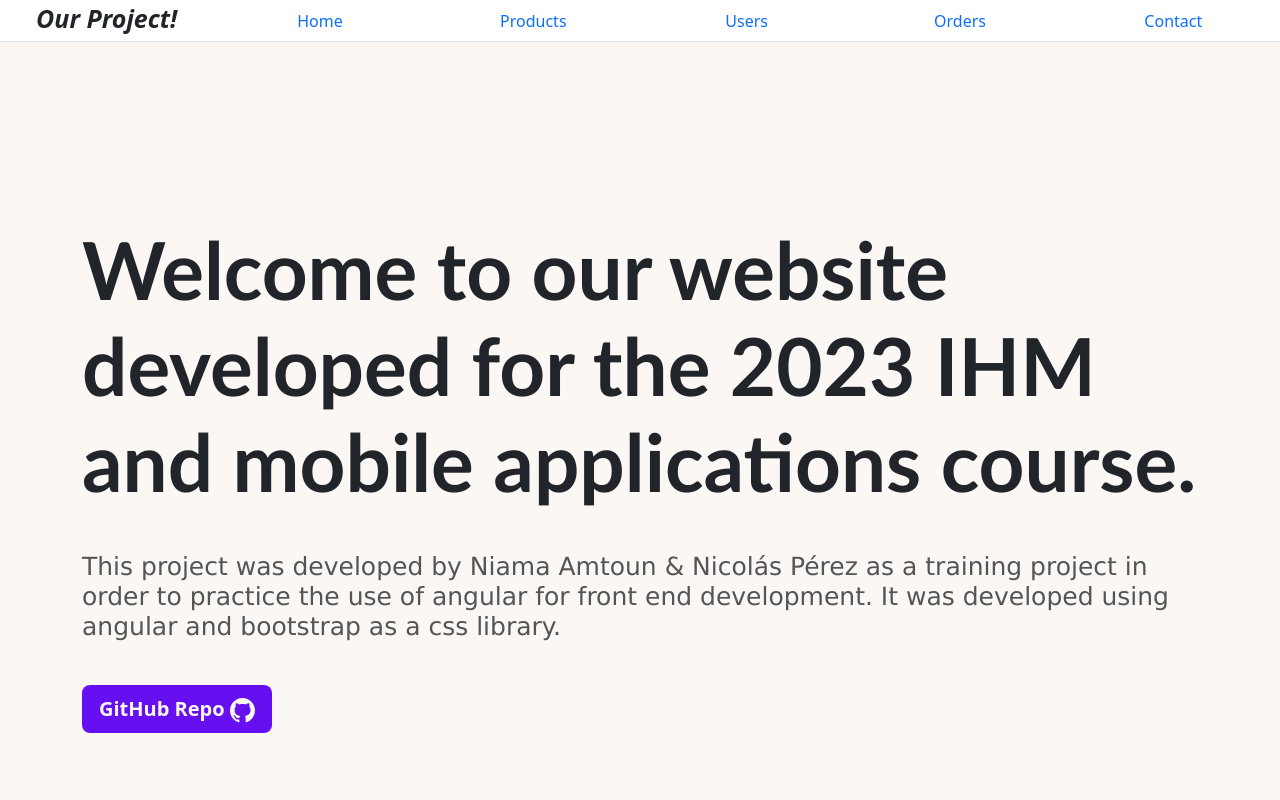
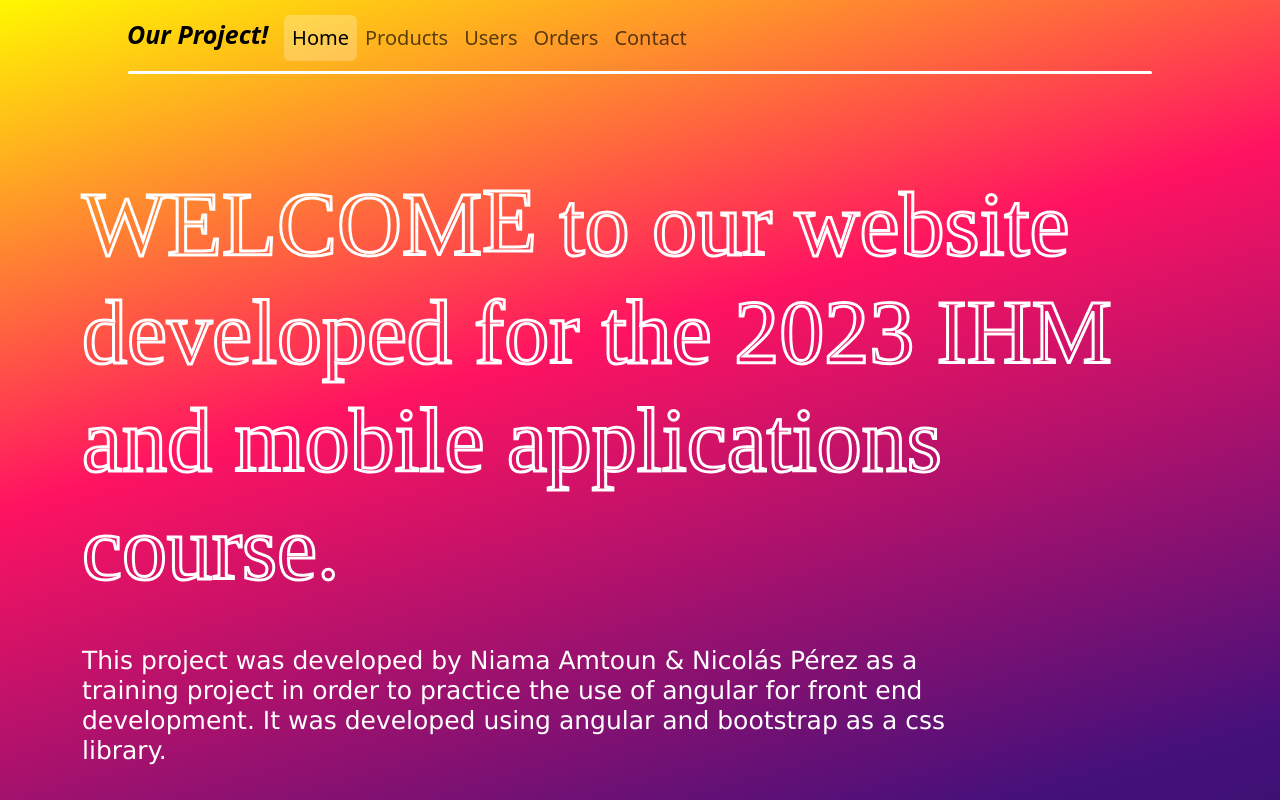
Before and after one commit to npbpm/IHMProject, an Angular app: page / in a window 1280 px wide. Shown: the top 800 px of the page. Built offline with nearby package versions, Linux system fonts and the light colour scheme.

Commit message:
CSS Changes, mainly home component and app component

```diff
--- a/src/app/app.component.css
+++ b/src/app/app.component.css
@@ -6,7 +6,8 @@
 
 nav{
     margin-bottom: 35px;
-    background-color: white;
+    padding: 10px 45px;
+    text-align: center;
 }
 
 footer a{
@@ -18,3 +19,46 @@ footer a:hover{
     color: rgb(184, 184, 184);
     transition: all 0.3s ease-in-out;
 }
+
+@keyframes slideIn {
+    from {
+      max-height: 0;
+    }
+    to {
+      max-height: 500px; /* Adjust the max height based on your content */
+    }
+  }
+
+  @keyframes slideOut {
+    from {
+      max-height: 500px; /* Adjust the max height based on your content */
+    }
+    to {
+      max-height: 0;
+    }
+  }
+
+.show{
+    animation: slideIn 0.5s ease-in-out forwards;
+    transition: all 0.5s ease-in-out;
+}
+
+.notShow{
+    animation: slideOut 0.5s ease-in-out forwards;
+    transition: all 0.5s ease-in-out;
+}
+
+.whiteLine{
+    background-color: white;
+    margin-left: auto;
+    margin-right: auto;
+    width: 80%;
+    height: 3px;
+    border-radius: 35px;
+    position: relative;
+    top: -40px
+}
+
+.nav-link.active{
+    background-color: rgba(255, 255, 255, 0.244);
+}
--- a/src/app/app.component.html
+++ b/src/app/app.component.html
@@ -1,28 +1,53 @@
-<nav>
-  <ul ngbNav #nav="ngbNav" class="nav-tabs nav-pills nav-justified">
-    <li class="projectTitle" ngbNavItem>Our Project!</li>
-    <li ngbNavItem>
-      <a ngbNavLink routerLink="">Home</a>
+<nav
+  class="container navbar nav-pills navbar-expand-lg navbar-light bg-transparent"
+>
+  <div class="container-fluid">
+    <h1 class="projectTitle nav-item active navbar-brand">Our Project!</h1>
+    <!-- Toggle button -->
+    <button
+      class="navbar-toggler"
+      type="button"
+      (click)="toggleNavbar()"
+      aria-label="Toggle navigation"
+    >
+      <span class="navbar-toggler-icon"></span>
+    </button>
+    <!-- Toggle button -->
+    <div
+      class="collapse navbar-collapse navbar-transition"
+      [ngClass]="isNavbarOpen ? 'show' : 'notShow'"
+    >
+      <ul
+        ngbNav
+        #nav="ngbNav"
+        class="navbar-nav mr-auto nav-justified navbar-brand"
+      >
+        <li ngbNavItem class="nav-item">
+          <a ngbNavLink routerLink="" aria-current="page" class="nav-link"
+            >Home</a
+          >
         </li>
-    <li ngbNavItem>
-      <a ngbNavLink routerLink="/products">Products</a>
+        <li ngbNavItem class="nav-item">
+          <a ngbNavLink routerLink="/products" class="nav-link">Products</a>
         </li>
-    <li ngbNavItem>
-      <button ngbNavLink routerLink="/users">Users</button>
+        <li ngbNavItem class="nav-item">
+          <a ngbNavLink routerLink="/users" class="nav-link">Users</a>
         </li>
-    <li ngbNavItem>
-      <button ngbNavLink routerLink="/orders">Orders</button>
+        <li ngbNavItem class="nav-item">
+          <a ngbNavLink routerLink="/orders" class="nav-link">Orders</a>
         </li>
-    <li ngbNavItem>
-      <button ngbNavLink routerLink="/contact">Contact</button>
+        <li ngbNavItem class="nav-item">
+          <a ngbNavLink routerLink="/contact" class="nav-link"> Contact </a>
         </li>
       </ul>
-  <div [ngbNavOutlet]="nav"></div>
+    </div>
+  </div>
 </nav>
+<div class="whiteLine"></div>
 
 <router-outlet></router-outlet>
 
-<footer class="text-center text-white bg-dark bg-gradient">
+<footer class="text-center text-white bg-transparent">
   <div class="container">
     <section class="mt-5">
       <div class="row text-center d-flex justify-content-center pt-5">
--- a/src/app/app.component.ts
+++ b/src/app/app.component.ts
@@ -5,4 +5,10 @@ import { Component } from '@angular/core';
   templateUrl: './app.component.html',
   styleUrls: ['./app.component.css'],
 })
-export class AppComponent {}
+export class AppComponent {
+  isNavbarOpen: boolean = false;
+
+  toggleNavbar() {
+    this.isNavbarOpen = !this.isNavbarOpen;
+  }
+}
--- a/src/app/home/home.component.css
+++ b/src/app/home/home.component.css
@@ -1,14 +1,20 @@
+@import url('https://fonts.googleapis.com/css2?family=Pixelify+Sans:wght@600&display=swap');
+
 .welcomeTxt{
-    font-size: 80px;
-    font-weight: 900;
-    font-family:'Gill Sans', 'Gill Sans MT', Calibri, 'Trebuchet MS', sans-serif;
+    font-size: 90px;
+    font-family: 'Alfa Slab One', cursive;
+    color: rgba(0, 0, 0, 0);
+    width: 100%;
+    -webkit-text-stroke-width: 3px;
+  -webkit-text-stroke-color: rgb(255, 255, 255);
 }
 
 .descriptionTxt{
     font-size: 25px;
     font-weight: 500;
     font-family: Verdana, Geneva, Tahoma, sans-serif;
-    color: rgb(85, 85, 85);
+    color: white;
+    width: 80%;
 }
 
 .container{
@@ -33,6 +39,28 @@
 }
 
 .author:hover{
-    color:rgb(59, 59, 59);
-    transition: all 0.3 ease-in-out;
+    color:rgba(255, 255, 255, 0.377);
+    transition: all 0.3s ease-in-out;
 }
+
+.waviy {
+    -webkit-box-reflect: below -20px linear-gradient(transparent, rgba(0,0,0,.2));
+    font-size: 60px;
+  }
+  .waviy span {
+    font-family: 'Alfa Slab One', cursive;
+    position: relative;
+    display: inline-block;
+    text-transform: uppercase;
+    animation: waviy 1s infinite;
+    animation-delay: calc(.1s * var(--i));
+
+  }
+  @keyframes waviy {
+    0%,40%,100% {
+      transform: translateY(0)
+    }
+    20% {
+      transform: translateY(-20px)
+    }
+  }
--- a/src/app/home/home.component.html
+++ b/src/app/home/home.component.html
@@ -1,7 +1,13 @@
-<div class="container-xxl container">
-  <h1 class="welcomeTxt">
-    Welcome to our website developed for the 2023 IHM and mobile applications
-    course.
+<div class="container-xxl container waviy">
+  <h1 class="welcomeTxt text_shadows">
+    <span style="--i: 1">W</span>
+    <span style="--i: 2">e</span>
+    <span style="--i: 3">l</span>
+    <span style="--i: 4">c</span>
+    <span style="--i: 5">o</span>
+    <span style="--i: 6">m</span>
+    <span style="--i: 7">e</span>
+    to our website developed for the 2023 IHM and mobile applications course.
   </h1>
   <h2 class="descriptionTxt">
     This project was developed by
--- a/src/app/products/products.component.css
+++ b/src/app/products/products.component.css
@@ -17,3 +17,34 @@
 .table td {
   vertical-align: middle; /* Center-align content vertically within table cells */
 }
+
+
+
+.animate-charcter
+{
+   text-transform: uppercase;
+  background-image: linear-gradient(
+    -225deg,
+    #231557 0%,
+    #44107a 29%,
+    #ff1361 67%,
+    #fff800 100%
+  );
+  background-size: auto auto;
+  background-clip: border-box;
+  background-size: 200% auto;
+  color: #fff;
+  background-clip: text;
+  text-fill-color: transparent;
+  -webkit-background-clip: text;
+  -webkit-text-fill-color: transparent;
+  animation: textclip 2s linear infinite;
+  display: inline-block;
+      font-size: 190px;
+}
+
+@keyframes textclip {
+  to {
+    background-position: 200% center;
+  }
+}
--- a/src/app/products/products.component.html
+++ b/src/app/products/products.component.html
@@ -1,4 +1,12 @@
-<div class="table-responsive container-xxl">
+<div class="container" *ngIf="isLoading">
+  <div class="row">
+    <div class="col-md-12 text-center">
+      <h3 class="animate-charcter">Loading</h3>
+    </div>
+  </div>
+</div>
+
+<div class="table-responsive container-xxl" *ngIf="!isLoading">
   <table
     class="table table-striped table-hover equal-width-table table-bordered"
   >
--- a/src/app/products/products.component.ts
+++ b/src/app/products/products.component.ts
@@ -1,6 +1,6 @@
 //Composant développé par Nicolás Pérez
 
-import { Component } from '@angular/core';
+import { Component, OnInit } from '@angular/core';
 import { ProductsService } from '../products.service';
 import { product } from '../interfaces/product';
 import { NgbModal, NgbModalRef } from '@ng-bootstrap/ng-bootstrap';
@@ -11,9 +11,10 @@ import { ProductModalComponent } from '../product-modal/product-modal.component'
   templateUrl: './products.component.html',
   styleUrls: ['./products.component.css'],
 })
-export class ProductsComponent {
+export class ProductsComponent implements OnInit {
   modalRef: NgbModalRef | null = null;
   products: Array<product> = [];
+  isLoading: boolean = false;
 
   constructor(
     private productService: ProductsService,
@@ -27,12 +28,15 @@ export class ProductsComponent {
   }
 
   ngOnInit(): void {
+    this.isLoading = true;
+
     this.retrieveProducts();
   }
 
   retrieveProducts = () => {
     this.productService.getProducts().subscribe((data) => {
       this.products = data;
+      this.isLoading = false;
     });
   };
 }
--- a/src/styles.css
+++ b/src/styles.css
@@ -2,6 +2,7 @@
 @import "~bootstrap/dist/css/bootstrap.css";
 
 html, body{
-    background-color:rgb(250, 247, 244);
+    background: rgb(35,21,87);
+    background: linear-gradient(344deg, rgba(35,21,87,1) 0%, rgba(68,16,122,1) 29%, rgba(255,19,97,1) 67%, rgba(255,248,0,1) 100%);
 
 }
```
Lines whose indentation alone changed are shown as unchanged.
